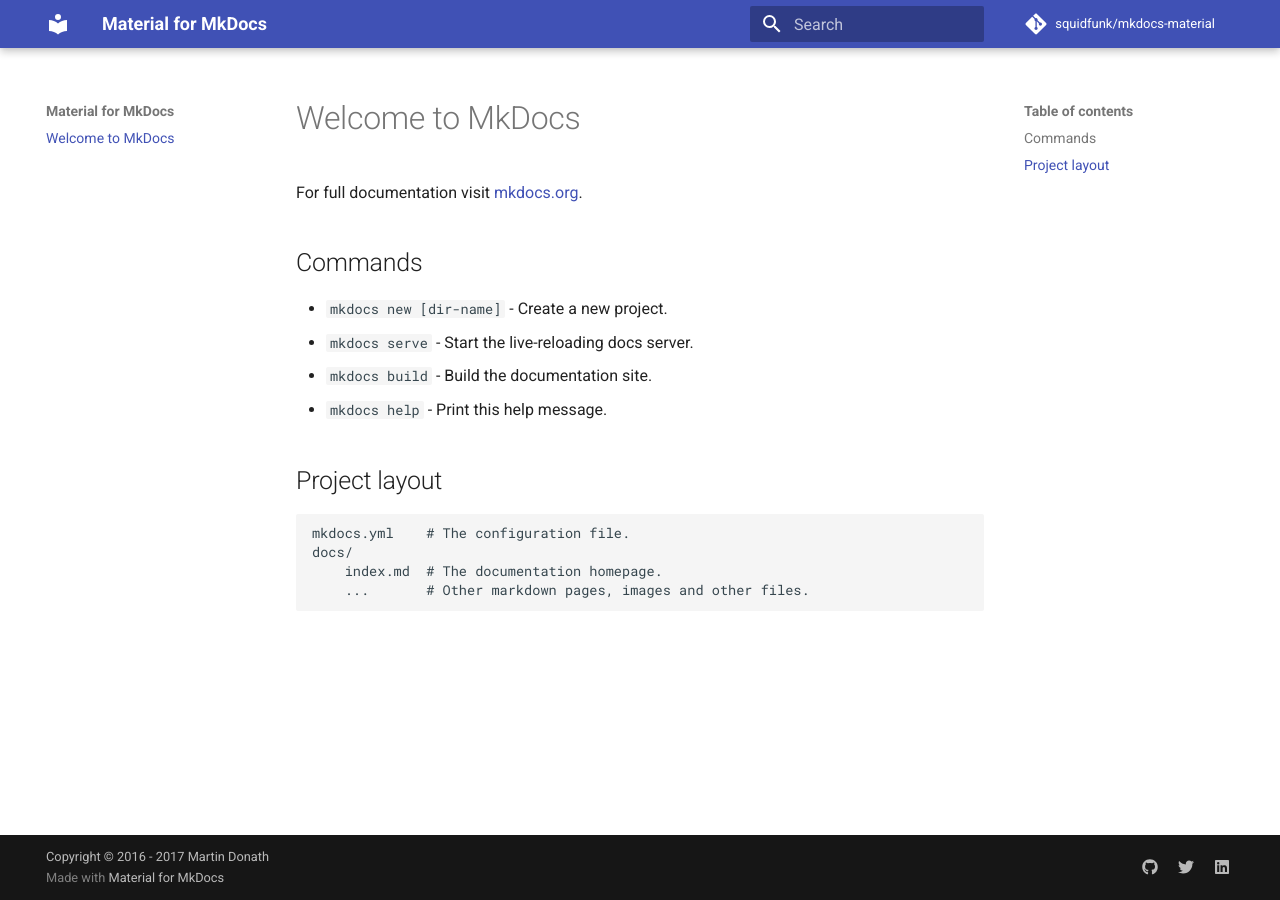
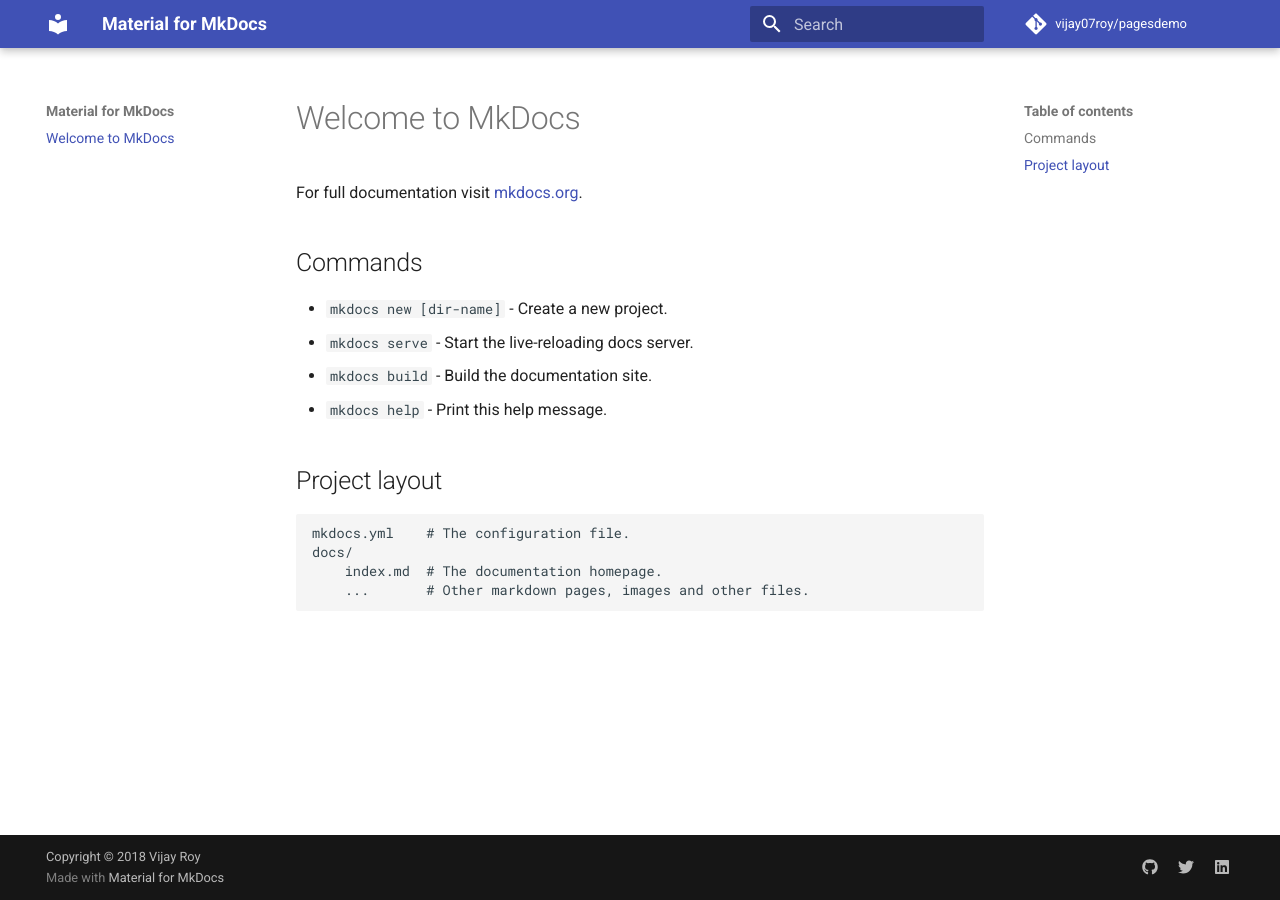
Before and after one commit to vijay07roy/pagesdemo, an MkDocs documentation site: the page built from docs/index.md, in a window 1280 px wide. Built offline with MkDocs 1.6.1 and Material for MkDocs 9.7.7, drawn with Linux system fonts in a browser that asks for light colours; comment, search, counter and statistics services are not loaded.

Commit message:
Update mkdocs.yml

```diff
--- a/mkdocs.yml
+++ b/mkdocs.yml
@@ -1,15 +1,15 @@
 # Project information
 site_name: 'Material for MkDocs'
 site_description: 'A Material Design theme for MkDocs'
-site_author: 'Martin Donath'
-site_url: 'https://squidfunk.github.io/mkdocs-material/'
+site_author: 'Vijay Roy'
+site_url: 'https://vijay07roy.github.io/pagesdemo/'
 
 # Repository
-repo_name: 'squidfunk/mkdocs-material'
-repo_url: 'https://github.com/squidfunk/mkdocs-material'
+repo_name: 'vijay07roy/pagesdemo'
+repo_url: 'https://github.com/vijay07roy/pagesdemo'
 
 # Copyright
-copyright: 'Copyright &copy; 2016 - 2017 Martin Donath'
+copyright: 'Copyright &copy; 2018 Vijay Roy'
 
 # Configuration
 theme:
```
